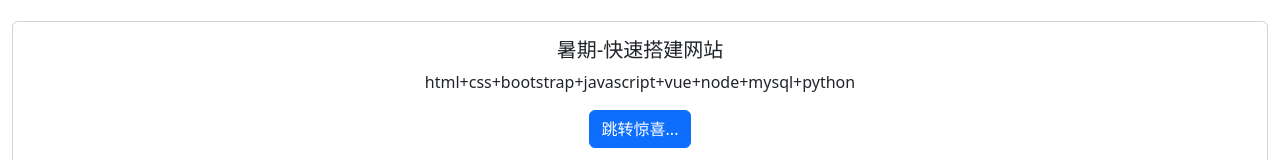
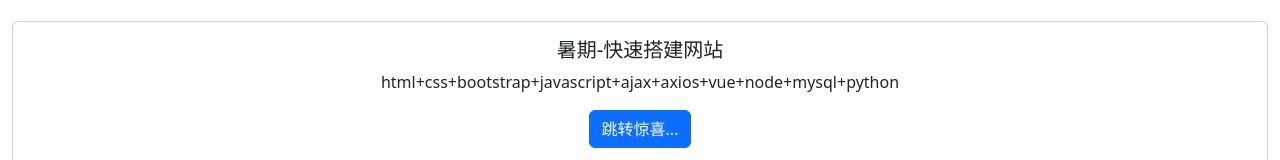
Before and after one commit to msz20/biefen, a plain HTML site: page juvenile/bootstrap/02-bootstrap快速搭建网站.html in a window 1280 px wide. Shown: the part 635-795 px from the top of the page. Drawn offline with nearby package versions, Linux system fonts and the light colour scheme.

Commit message:
'网站底部技术栈更新'

```diff
--- a/juvenile/bootstrap/02-bootstrap快速搭建网站.html
+++ b/juvenile/bootstrap/02-bootstrap快速搭建网站.html
@@ -118,7 +118,7 @@
         <div class="card text-center">
             <div class="card-body">
                 <h5 class="card-title">暑期-快速搭建网站</h5>
-                <p class="card-text">html+css+bootstrap+javascript+vue+node+mysql+python</p>
+                <p class="card-text">html+css+bootstrap+javascript+ajax+axios+vue+node+mysql+python</p>
                 <a href="javascript:;" class="btn btn-primary">跳转惊喜...</a>
             </div>
         </div>
```
